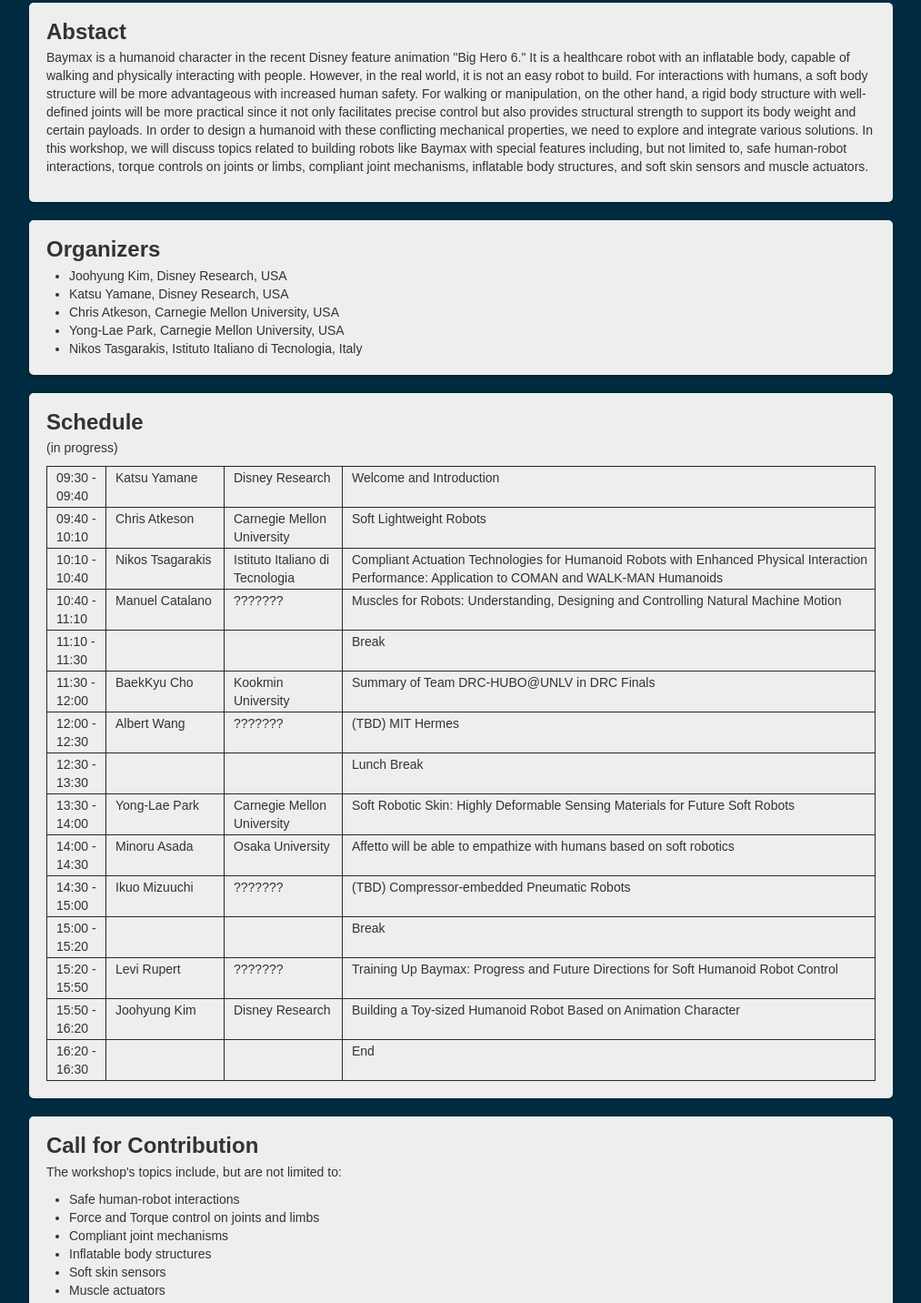
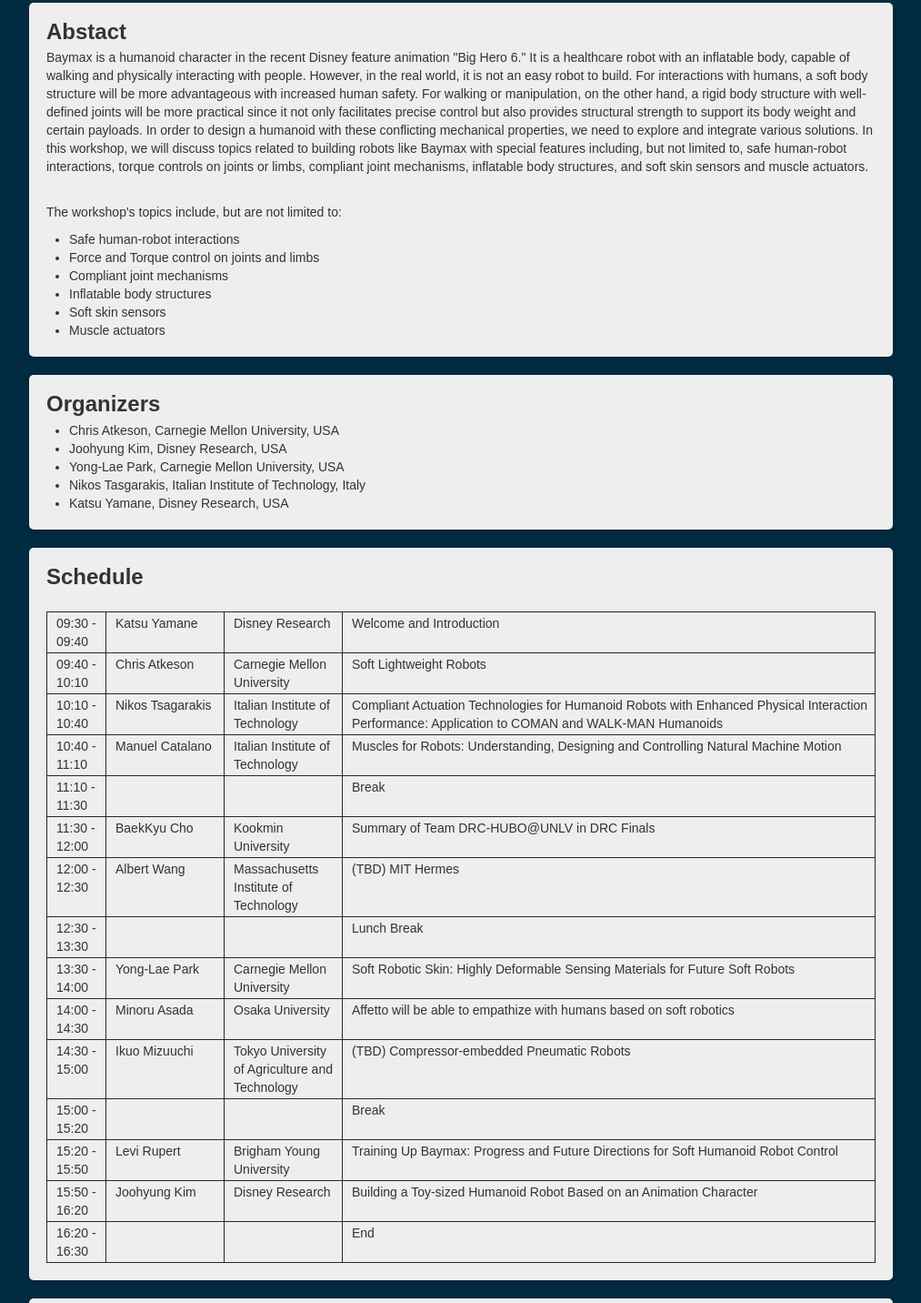
Before and after one commit to alexalspach/2015_humanoids2015ws, a plain HTML site: page index.html in a window 1280 px wide. Shown: the part 487-1919 px from the top of the page at 91% size, without its empty margins (133-1146 px from the left). Drawn offline with Linux system fonts and the light colour scheme.

Commit message:
updated schedule

```diff
--- a/index.html
+++ b/index.html
@@ -106,6 +106,22 @@
 		<h2>Abstact</h2>
 		<p>Baymax is a humanoid character in the recent Disney feature animation "Big Hero 6." It is a healthcare robot with an inflatable body, capable of walking and physically interacting with people. However, in the real world, it is not an easy robot to build. For interactions with humans, a soft body structure will be more advantageous with increased human safety. For walking or manipulation, on the other hand, a rigid body structure with well-defined joints will be more practical since it not only facilitates precise control but also provides structural strength to support its body weight and certain payloads. In order to design a humanoid with these conflicting mechanical properties, we need to explore and integrate various solutions. In this workshop, we will discuss topics related to building robots like Baymax with special features including, but not limited to, safe human-robot interactions, torque controls on joints or limbs, compliant joint mechanisms, inflatable body structures, and soft skin sensors and muscle actuators.</p>
 
+
+		<br>
+		<p>The workshop's topics include, but are not limited to:</p>
+
+		<ul>
+			<li> Safe human-robot interactions </li>
+			<li> Force and Torque control on joints and limbs </li>
+			<li> Compliant joint mechanisms </li>
+			<li> Inflatable body structures </li>
+			<li> Soft skin sensors </li>
+			<li> Muscle actuators </li>
+		</ul>
+
+
+
+
 	</div>
 
 	<div class="well">
@@ -113,11 +129,11 @@
 		<h2>Organizers</h2>
 
 		<ul>
+		  <li>Chris Atkeson, Carnegie Mellon University, USA</li>
 		  <li>Joohyung Kim, Disney Research, USA</li>
+		  <li>Yong-Lae Park, Carnegie Mellon University, USA</li>
+		  <li>Nikos Tasgarakis, Italian Institute of Technology, Italy</li>
 		  <li>Katsu Yamane, Disney Research, USA</li>
-		  <li>Chris Atkeson, Carnegie Mellon University, USA</li>
-		  <li>Yong-Lae Park, Carnegie Mellon University, USA</li>
-		  <li>Nikos Tasgarakis, Istituto Italiano di Tecnologia, Italy</li>
 		</ul>
 
 	</div>
@@ -140,7 +156,7 @@
 	<div class="well">
 
 		<h2>Schedule</h2>
-		<p> (in progress) </p>
+		<br>
 
 		<!--<center>-->
 			<table style="width:100%">
@@ -162,14 +178,14 @@
 			  <tr>
 			    <td>10:10 - 10:40</td>
 			    <td>Nikos Tsagarakis</td>
-			    <td>Istituto Italiano di Tecnologia</td>
+			    <td>Italian Institute of Technology</td>
 			    <td>Compliant Actuation Technologies for Humanoid Robots with Enhanced Physical Interaction Performance: Application to COMAN and WALK-MAN Humanoids</td>
 			  </tr>
 
 			  <tr>
 			    <td>10:40 - 11:10</td>
 			    <td>Manuel Catalano</td>
-			    <td>???????</td>
+			    <td>Italian Institute of Technology</td>
 			    <td>Muscles for Robots: Understanding, Designing and Controlling Natural Machine Motion</td>
 			  </tr>
 
@@ -190,7 +206,7 @@
 			  <tr>
 			    <td>12:00 - 12:30</td>
 			    <td>Albert Wang</td>
-			    <td>???????</td>
+			    <td>Massachusetts Institute of Technology</td>
 			    <td>(TBD) MIT Hermes</td>
 			  </tr>
 
@@ -218,7 +234,7 @@
 			  <tr>
 			    <td>14:30 - 15:00</td>
 			    <td>Ikuo Mizuuchi</td>
-			    <td>???????</td>
+			    <td>Tokyo University of Agriculture and Technology</td>
 			    <td>(TBD) Compressor-embedded Pneumatic Robots</td>
 			  </tr>
 
@@ -232,7 +248,7 @@
 			  <tr>
 			    <td>15:20 - 15:50</td>
 			    <td>Levi Rupert</td>
-			    <td>???????</td>
+			    <td>Brigham Young University</td>
 			    <td>Training Up Baymax: Progress and Future Directions for Soft Humanoid Robot Control</td>
 			  </tr>
 
@@ -240,7 +256,7 @@
 			    <td>15:50 - 16:20</td>
 			    <td>Joohyung Kim</td>
 			    <td>Disney Research</td>
-			    <td>Building a Toy-sized Humanoid Robot Based on Animation Character</td>
+			    <td>Building a Toy-sized Humanoid Robot Based on an Animation Character</td>
 			  </tr>
 
 			  <tr>
@@ -256,7 +272,7 @@
 	</div>
 
 
-
+<!--
 	<div class="well">
 
 		<h2>Call for Contribution</h2>
@@ -309,6 +325,8 @@
 
 	</div>
 
+-->
+
 	<div class="well">
 
 		<h2>Related Pages</h2>
@@ -331,6 +349,19 @@
 
 	</div>
 
+
+
+	<div id="footer-links">
+	      Designed by Alex Alspach. 2015
+	      <!--Designed by <a style="color:#777;" href="http://alexalspach.com">Alex Alspach</a>. 2015-->
+	</div>
+
+
+
+
+
+
+
 </div>
 
 <!--<img src="img/baymax.png" class="fix-bottom"/>-->
--- a/style/theme_css/style3.css
+++ b/style/theme_css/style3.css
@@ -165,7 +165,7 @@ font-size:90%;
 /*color:#888888;*/
 color:#777;
 text-align:center;
-padding-top:10px;
+padding-top:15px;
 padding-right:20px;
 
 }
```
Also changed, not shown: img/unused/baymax.png (renamed from img/baymax.png), img/unused/seoul.jpg (renamed from img/seoul.jpg), 5 other files.
